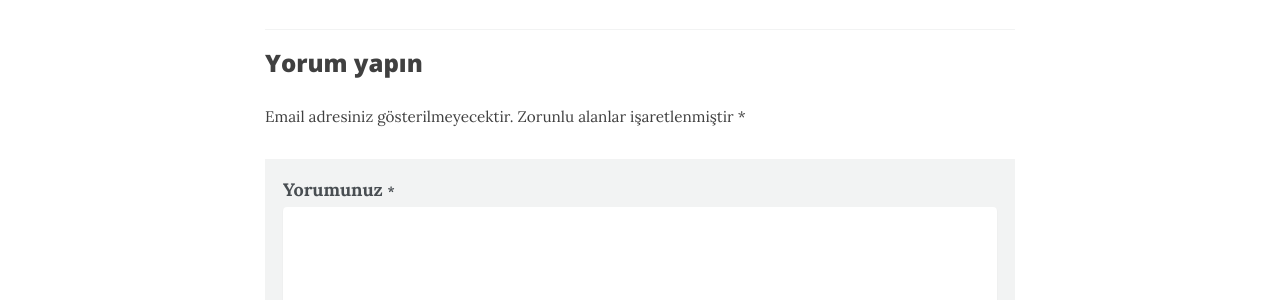
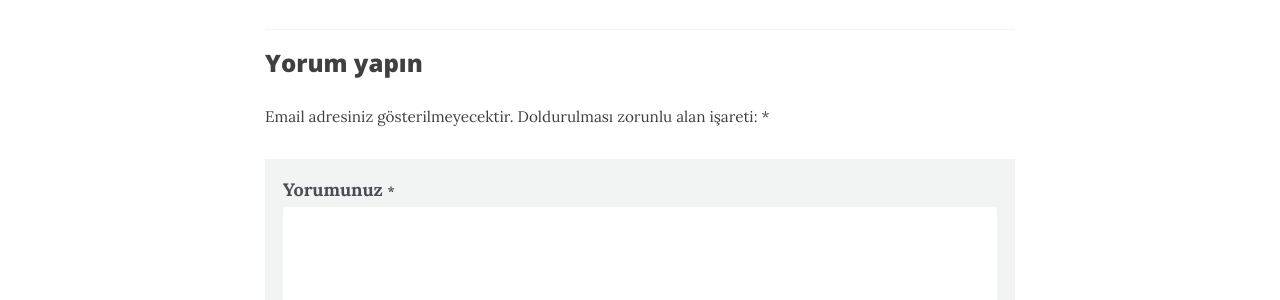
Before and after one commit to borfirbora/borfirbora.github.io, a Jekyll site: the page built from _posts/2018-11-11-kalacaklar.md, in a window 1280 px wide and 900 px high, scrolled down 382 px. Shown: the part 153-453 px from the top of the window. Built offline with Jekyll 4.4.1, drawn with Linux system fonts in a browser that asks for light colours; nearby versions of some CDN libraries.

Commit message:
Update ui-text.yml

```diff
--- a/_data/ui-text.yml
+++ b/_data/ui-text.yml
@@ -71,7 +71,7 @@ fr-CH:
 tr: &DEFAULT_TR
   comments_label             : "Yorum yapın"
   comments_title             : "Yorumlar"
-  comment_form_info          : "Email adresiniz gösterilmeyecektir. Zorunlu alanlar işaretlenmiştir"
+  comment_form_info          : "Email adresiniz gösterilmeyecektir. Doldurulması zorunlu alan işareti:"
   comment_form_comment_label : "Yorumunuz"
   comment_form_md_info       : "Markdown desteklenmektedir."
   comment_form_name_label    : "Adınız"
```
